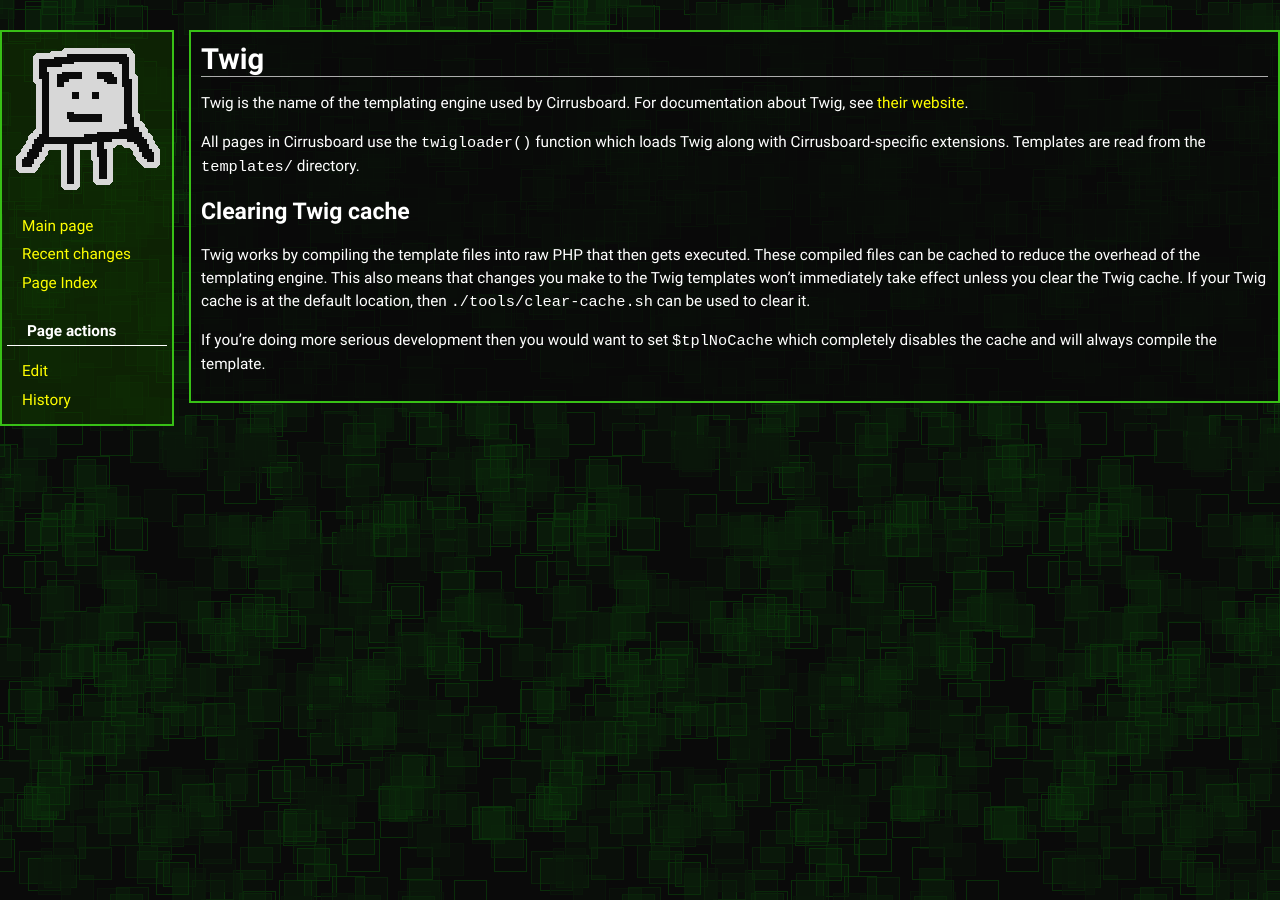
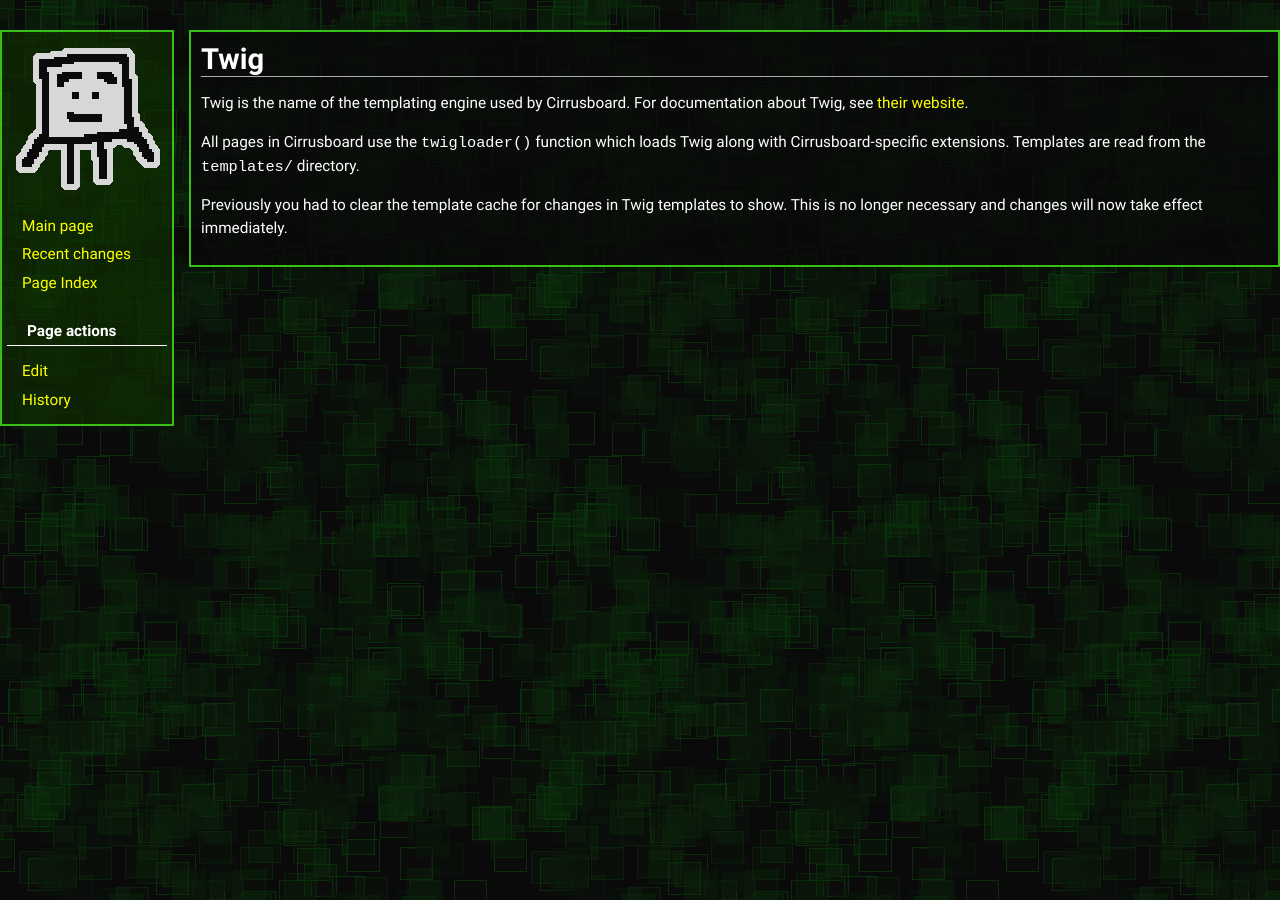
Before and after one commit to Cirrusboard/site, a Jekyll site: the page built from _wiki/Twig.md, in a window 1280 px wide. Built offline with Jekyll 4.4.1, drawn with Linux system fonts in a browser that asks for light colours.

Commit message:
Remove outdated section about clearing twig cache

```diff
--- a/_wiki/Twig.md
+++ b/_wiki/Twig.md
@@ -6,7 +6,4 @@
 
 All pages in Cirrusboard use the `twigloader()` function which loads Twig along with Cirrusboard-specific extensions. Templates are read from the `templates/` directory.
 
-## Clearing Twig cache
-Twig works by compiling the template files into raw PHP that then gets executed. These compiled files can be cached to reduce the overhead of the templating engine. This also means that changes you make to the Twig templates won't immediately take effect unless you clear the Twig cache. If your Twig cache is at the default location, then `./tools/clear-cache.sh` can be used to clear it.
-
-If you're doing more serious development then you would want to set `$tplNoCache` which completely disables the cache and will always compile the template.
+Previously you had to clear the template cache for changes in Twig templates to show. This is no longer necessary and changes will now take effect immediately.
```
